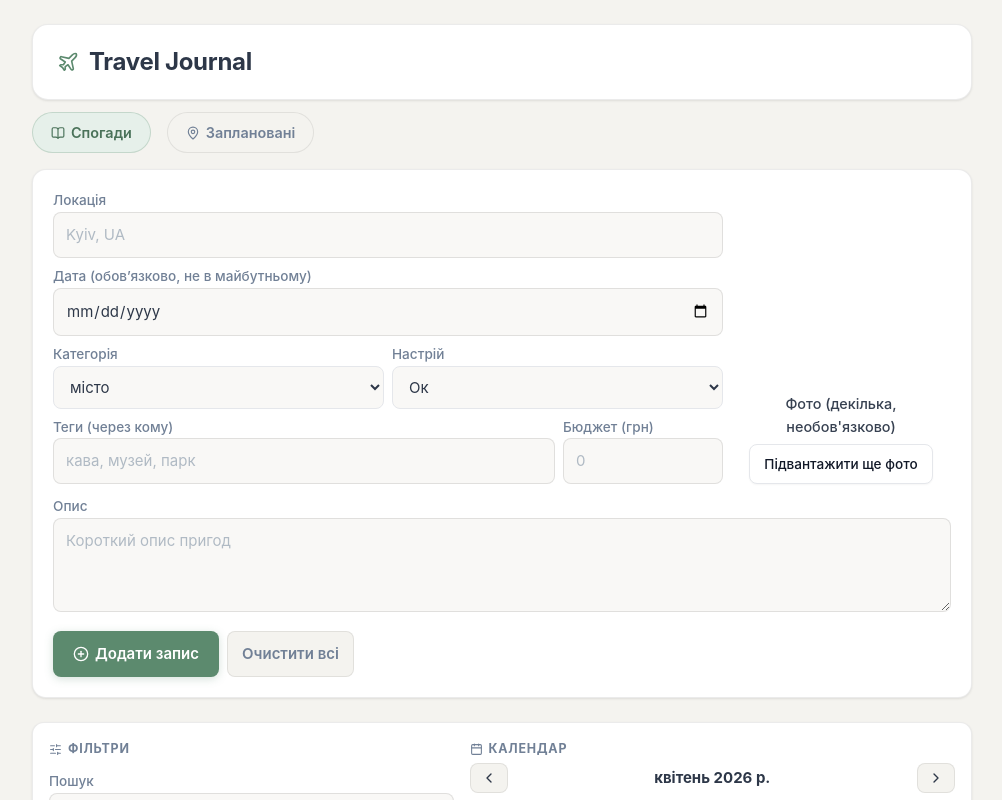
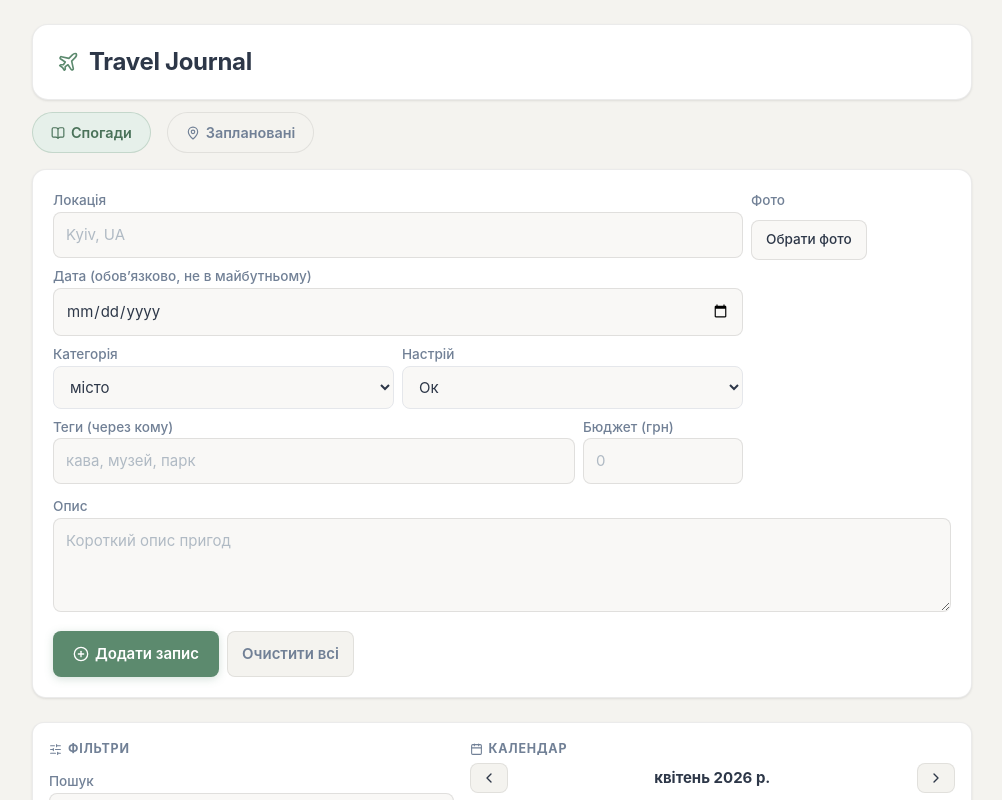
Before and after one commit to KaterinaDemianik/web-research-project, a React (Vite) app: page / in a window 1280 px wide. Both pictures are taken after a click on the button "Розпочати →". Shown: the top 800 px of the page, without its empty margins (138-1140 px from the left). Built offline with nearby package versions, Linux system fonts and the light colour scheme.

Commit message:
Fix photo upload block layout and badge styling in form

```diff
--- a/src/App.jsx
+++ b/src/App.jsx
@@ -311,7 +311,7 @@ export default function App() {
       </div>
 
       <form onSubmit={addEntry} style={{display:'grid',gap:12,marginBottom:24}}>
-        <div style={{display:'grid',gap:8,gridTemplateColumns:'1fr 220px',alignItems:'end'}}>
+        <div style={{display:'grid',gap:8,gridTemplateColumns:'1fr 200px',alignItems:'start'}}>
           <div style={{display:'grid',gap:8}}>
             <label>
               <div>Локація</div>
@@ -355,36 +355,39 @@ export default function App() {
               </label>
             </div>
           </div>
-          <label style={{display:'grid',gap:6,alignItems:'center',justifyItems:'center'}}>
-            <div style={{fontSize:'.9rem',color:'#374151',textAlign:'center'}}>Фото (декілька, необов'язково)</div>
+          <label style={{display:'flex',flexDirection:'column',gap:8}}>
+            <div style={{fontSize:'.85rem',color:'#718096',fontWeight:500}}>Фото</div>
             <input ref={fileInputRef} style={{display:'none'}} type="file" accept="image/*" multiple onChange={onFile} />
-            <div style={{display:'flex',gap:8,alignItems:'center',justifyContent:'center',width:'100%'}}>
+            <div style={{display:'flex',gap:8,alignItems:'center',flexWrap:'wrap'}}>
               <button
                 type="button"
                 onClick={()=>fileInputRef.current?.click()}
                 style={{
-                  background:'#ffffff',
-                  border:'1px solid #e5e7eb',
+                  background:'#f9f8f6',
+                  border:'1px solid rgba(0,0,0,0.10)',
                   padding:'10px 14px',
                   borderRadius:8,
                   cursor:'pointer',
-                  color:'#111827',
-                  boxShadow:'0 1px 2px rgba(0,0,0,0.04)',
+                  color:'#2d3748',
                   height:'40px',
                   display:'inline-flex',
                   alignItems:'center',
                   gap:6,
-                  font:'inherit'
+                  font:'inherit',
+                  whiteSpace:'nowrap'
                 }}
-              >Підвантажити ще фото</button>
+              >Обрати фото</button>
               {form.photos?.length > 0 && (
                 <span style={{
                   fontSize:'.8rem',
-                  color:'#3730a3',
-                  background:'#eef2ff',
-                  padding:'3px 8px',
-                  borderRadius:999
-                }}>Додано: {form.photos.length}</span>
+                  color:'#4a7259',
+                  background:'#e6f0ea',
+                  padding:'4px 10px',
+                  borderRadius:999,
+                  fontWeight:600,
+                  whiteSpace:'nowrap',
+                  border:'1px solid rgba(92,138,110,0.2)'
+                }}>{form.photos.length} фото</span>
               )}
             </div>
           </label>
```
Also changed, not shown: 2 other files (tests, documents, lock files or other folders).
